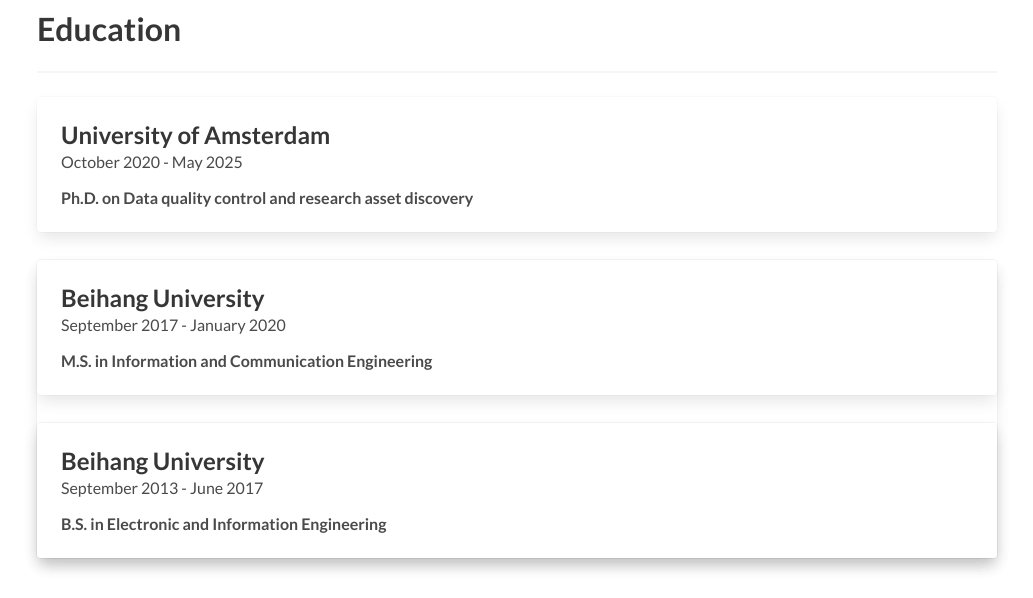
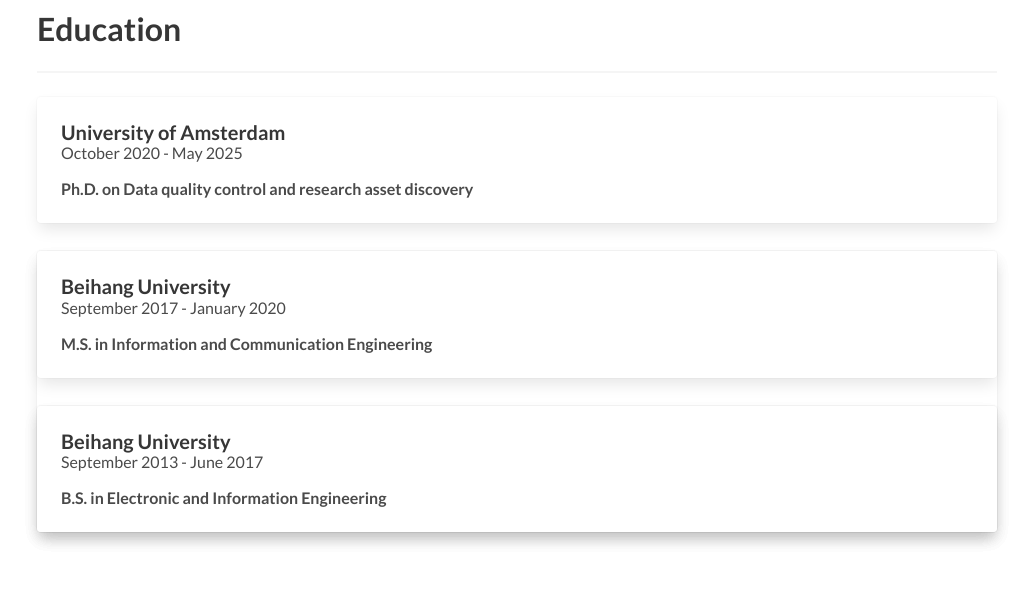
Before and after one commit to nali001/aboutme, a plain HTML site: page index.html in a window 1280 px wide. Shown: the part 2020-2618 px from the top of the page, without its empty margins (123-1156 px from the left). Drawn offline with Linux system fonts and the light colour scheme; files whose address does not match are found by name.

Commit message:
change font size

```diff
--- a/index.html
+++ b/index.html
@@ -320,7 +320,7 @@
       <div class="card">
         <div class="card-content">
           <div class="content">
-            <p class="title is-4">University of Amsterdam</p>
+            <p class="title is-5">University of Amsterdam</p>
             <p class="subtitle is-6"><time datetime="2020-10">October 2020</time> - <time datetime="2025-5">May
                 2025</time></p>
             <p class="subtitle is-6"><b>Ph.D. on Data quality control and research asset discovery</b></p>
@@ -333,7 +333,7 @@
         <div class="card">
           <div class="card-content">
             <div class="content">
-              <p class="title is-4">Beihang University</p>
+              <p class="title is-5">Beihang University</p>
               <p class="subtitle is-6"><time datetime="2017-9">September 2017</time> - <time datetime="2020-1">January
                   2020</time></p>
               <p class="subtitle is-6"><b>M.S. in Information and Communication Engineering</b></p>
@@ -346,7 +346,7 @@
           <div class="card">
             <div class="card-content">
               <div class="content">
-                <p class="title is-4">Beihang University</p>
+                <p class="title is-5">Beihang University</p>
                 <p class="subtitle is-6"><time datetime="2013-9">September 2013</time> - <time datetime="2017-6">June
                     2017</time></p>
                 <p class="subtitle is-6"><b>B.S. in Electronic and Information Engineering</b></p>
```
